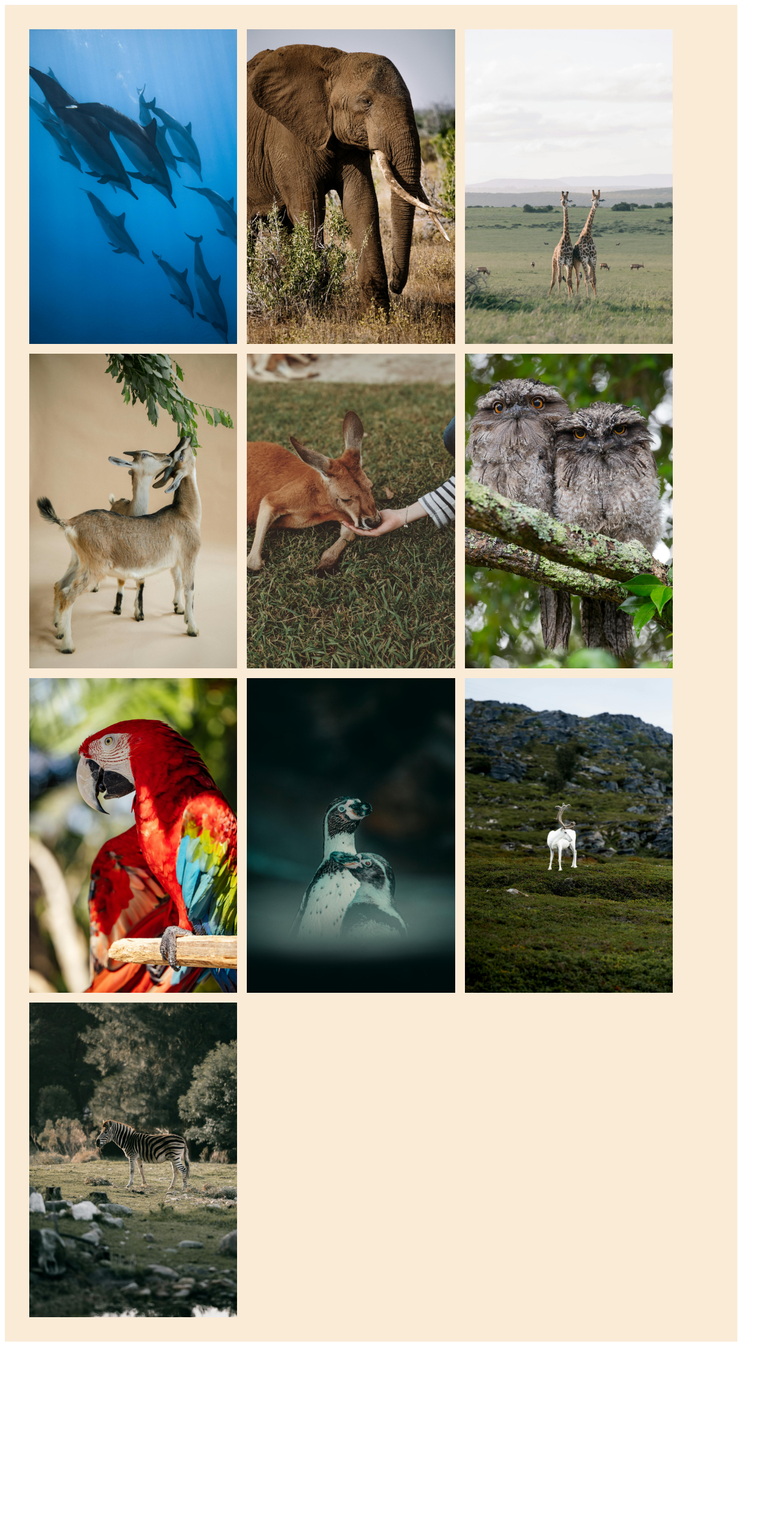
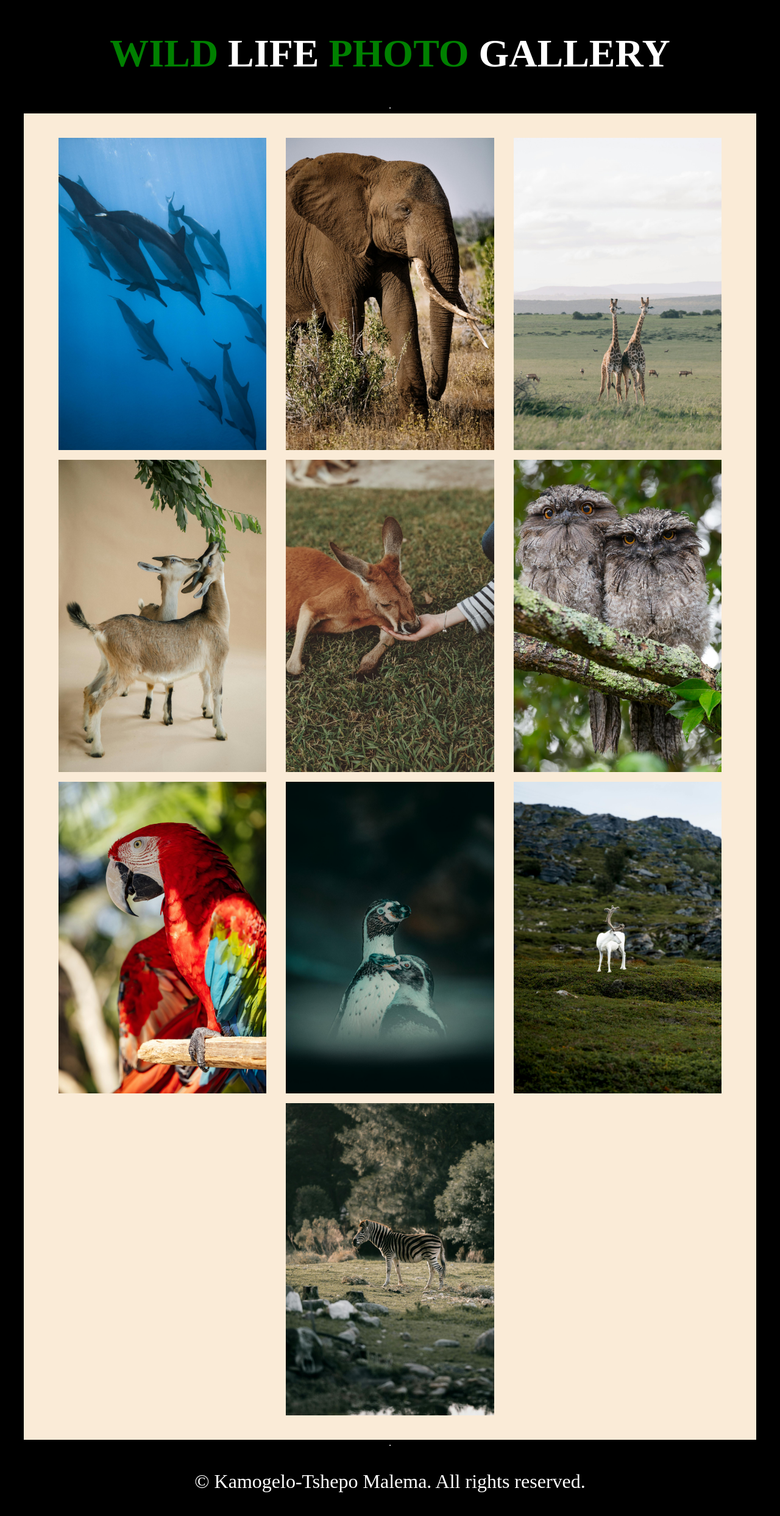
Before and after one commit to kamoM312/Photo-Gallery-Project-2, a plain HTML site: page index.html in a window 1280 px wide. Shown: the whole page at 61% size. Before the commit the page ends 2208 px from the top, so only its background shows below. Drawn offline with Linux system fonts and the light colour scheme.

Commit message:
flex and grid styling, comments to assist in reading code

```diff
--- a/index.html
+++ b/index.html
@@ -8,7 +8,14 @@
     <link rel="stylesheet" href="https://cdnjs.cloudflare.com/ajax/libs/font-awesome/6.7.2/css/all.min.css">
 </head>
 <body>
+    <div class="header">
+        <h1><span>Wild</span> Life <span>Photo</span> Gallery</h1>
+    </div>
+
+    <hr>
+
     <div class="gallery-container">
+        <!-- data index needed for lightbox creation -->
         <div class="gallery-item" data-index="0"><img src="./assets/images/dolphins.jpg" alt=""></div>
         <div class="gallery-item" data-index="1"><img src="./assets/images/elephant.jpg" alt=""></div>
         <div class="gallery-item" data-index="2"><img src="./assets/images/giraffes.jpg" alt=""></div>
@@ -21,6 +28,13 @@
         <div class="gallery-item" data-index="9"><img src="./assets/images/zebra.jpg" alt=""></div>
     </div>
 
+    <hr>
+
+    <footer>
+        <p>© Kamogelo-Tshepo Malema. All rights reserved.</p>
+    </footer>
+
+    <!-- defer: js should only run after all html has been loaded -->
     <script src="./script.js" defer></script>
 </body>
 </html>
--- a/script.js
+++ b/script.js
@@ -1,41 +1,52 @@
+// retrieve all gallery items' elements and attributes
 const galleryItem = document.getElementsByClassName("gallery-item");
 
+// create lightBox elements
 const lightBoxContainer = document.createElement("div");
 const lightBoxContent = document.createElement("div");
 const lightBoxImg = document.createElement("img");
 const lightBoxPrev = document.createElement("div");
 const lightBoxNext = document.createElement("div");
 
+// add classes for css styling of lightbox
 lightBoxContainer.classList.add("lightbox");
 lightBoxContent.classList.add("lightbox-content");
 lightBoxPrev.classList.add("fas", "fa-angle-left", "lightbox-prev");
 lightBoxNext.classList.add("fas", "fa-angle-right","lightbox-next");
 lightBoxImg.classList.add("lightbox-img")
 
+// assemble lightbox
 lightBoxContainer.appendChild(lightBoxContent);
 lightBoxContainer.appendChild(lightBoxImg);
 lightBoxContainer.appendChild(lightBoxPrev);
 lightBoxContainer.appendChild(lightBoxNext);
+
+// add lightbox to html
 document.body.appendChild(lightBoxContainer);
 
+// set initial index on load
 let index = 0;
 
+// make click event work on every gallery item
 for( i = 0; i < galleryItem.length; i++) {
     galleryItem[i].addEventListener("click", currentImage);
-    console.log(lightBoxContainer);
 }
 
+// get galleryItem image src for lightbox
+// set img src of lightbox img to galleryItem
+// reset index for slider when neccessary
 function showLightBox(n) {
-    if (n > galleryItem.length) {
+    if (n > galleryItem.length - 1) {
         index = 0;
     } if (n < 0) {
-        index = galleryItem.length;
+        index = galleryItem.length - 1;
     }
 
     let imageLocation = galleryItem[index].children[0].getAttribute("src");
     lightBoxImg.setAttribute("src", imageLocation);
 }
 
+// get index of image to be displayed in lightbox
 function currentImage() {
     lightBoxContainer.style.display = "grid";
     let imageIndex = parseInt(this.getAttribute("data-index"));
@@ -43,7 +54,7 @@ function currentImage() {
 }
 
 
-
+// image slider
 function sliderImage(n) {
     showLightBox(index += n);
 }
@@ -59,6 +70,7 @@ function nextImage() {
 lightBoxPrev.addEventListener("click", prevImage);
 lightBoxNext.addEventListener("click", nextImage);
 
+// close lightbox
 function closeLightBox() {
     if( this === event.target) {
         lightBoxContainer.style.display = "none";
--- a/style.css
+++ b/style.css
@@ -1,5 +1,20 @@
 body {
-    background-color: white;
+    background-color: black;
+    display: grid;
+    place-items: center;
+}
+
+
+.header h1{
+    font-size: 4rem;
+    text-transform: uppercase;
+    color: white;
+    text-align: center;
+}
+
+.header h1 span {
+    font-weight: bold;
+    color: green;
 }
 
 .gallery-container {
@@ -8,9 +23,12 @@ body {
     flex-wrap: wrap;
     width: 90%;
     padding: 2rem;
+    align-items: stretch;
+    justify-content: space-evenly;
 }
 
 .gallery-item {
+    display: flex;
     flex-basis: 30%;
     margin: 0.5rem;
     cursor: pointer;
@@ -26,12 +44,14 @@ body {
 .gallery-item img {
     width: 100%;
     height: 100%;
+    /* maintain image shape */
     object-fit: cover;
 }
 
 .lightbox {
+    /* lightbox should always remain in the same position on display window */
     position: fixed;
-    background-color: rgba(60, 60, 60, 0.5);
+    background-color: rgba(60, 60, 60, 0.7);
     top: 0;
     left: 0;
     width: 100%;
@@ -39,8 +59,13 @@ body {
     /* create scrollbar for image */
     overflow: auto;
     display: none;
-
+    /* grid styling */
     place-items: center;
+    align-items: center;
+    place-content: center;
+    align-content: stretch;
+    justify-items: center;
+    justify-content: center;
 }
 
 .lightbox-content {
@@ -88,3 +113,9 @@ body {
 .fa-angle-right {
     font-size: 5rem;
 }
+
+footer p {
+    color: white;
+    font-size: 2rem;
+    text-align: center;
+}
```
